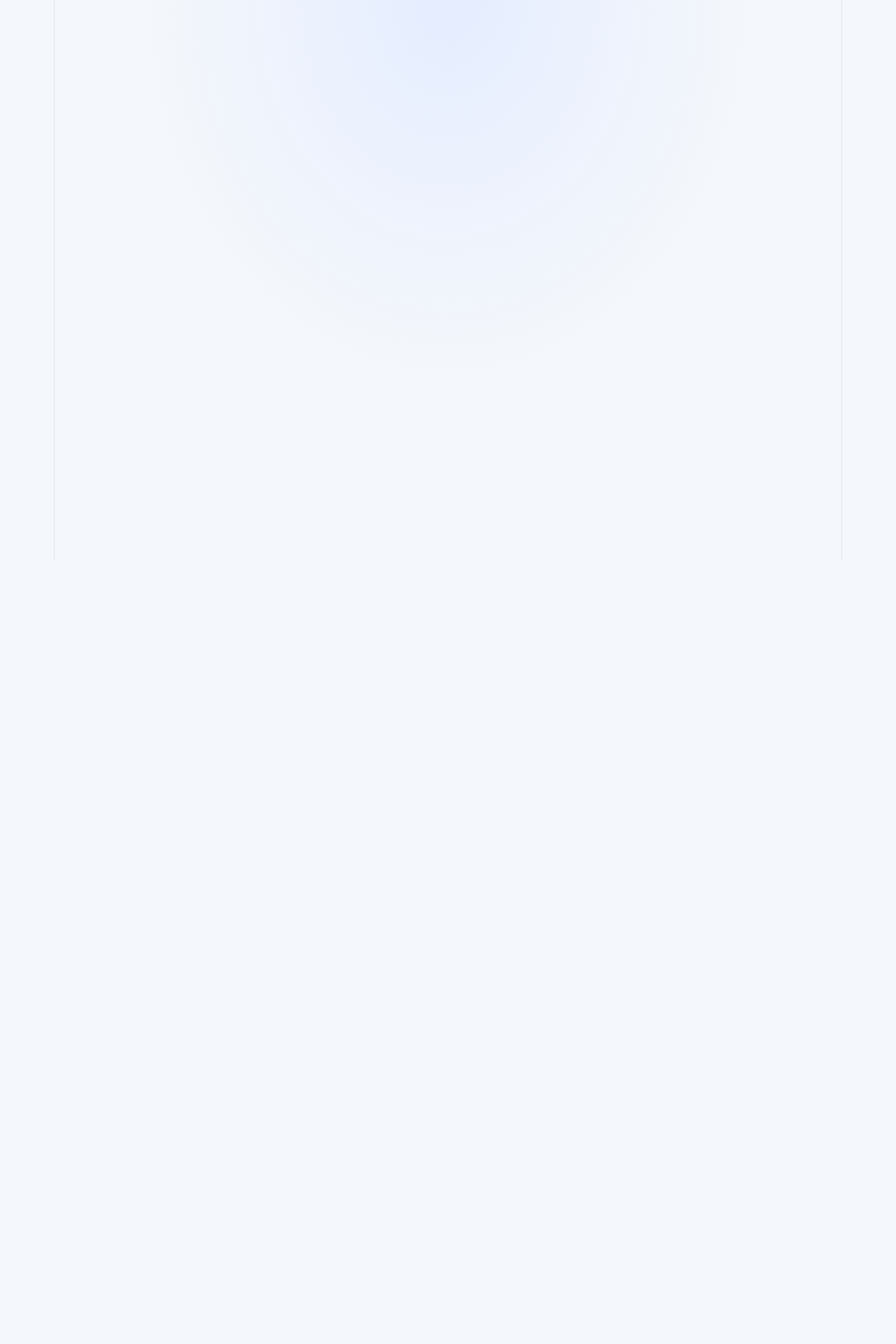
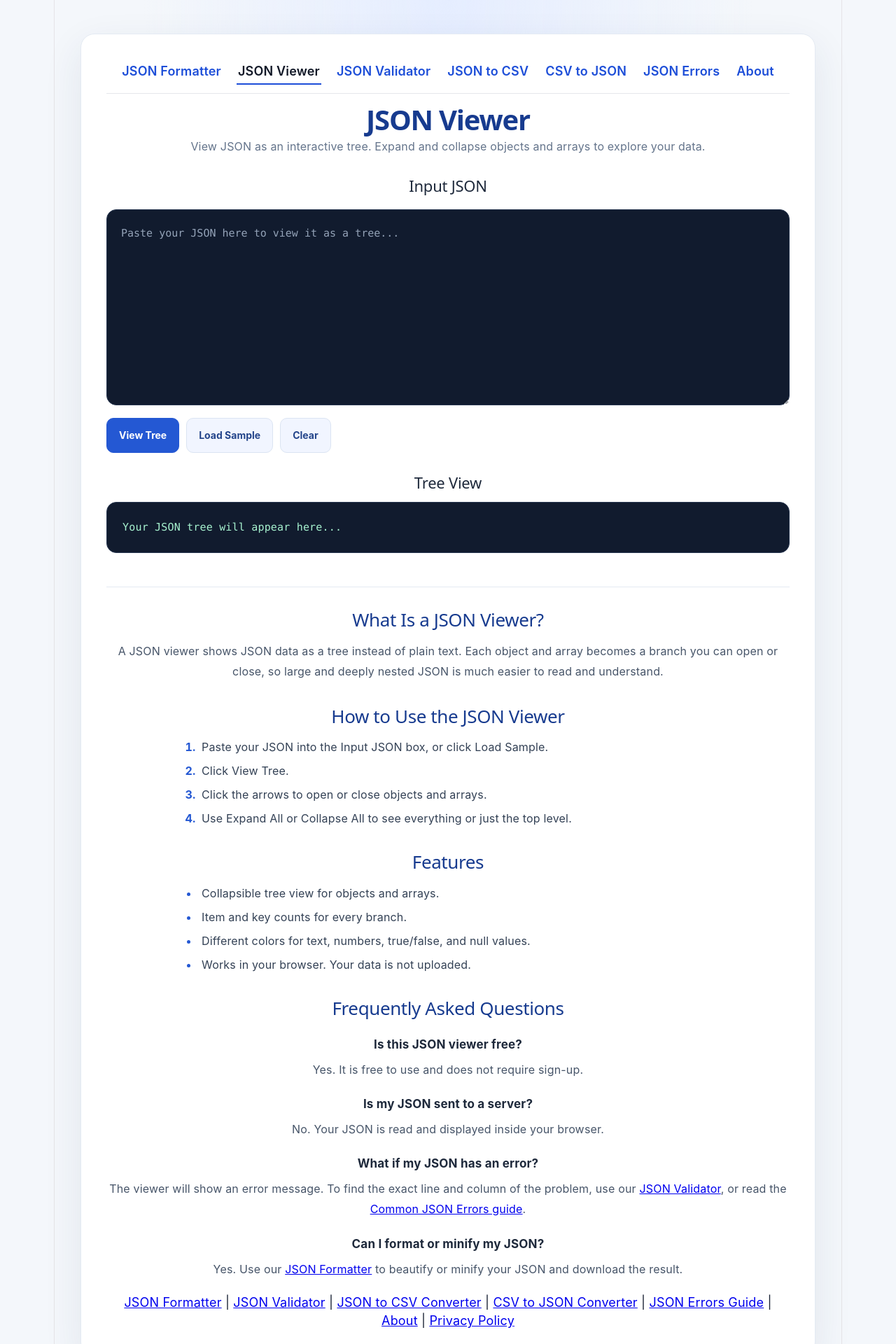
Before and after one commit to mariabk003-MS/online-json-formatter, a React (Vite) app: page /json-viewer in a window 1280 px wide. Before the commit this address had no page. Shown: the top 1920 px of the page at 70% size. Before the commit the page ends 800 px from the top, so only its background shows below. Built offline with nearby package versions, Linux system fonts and the light colour scheme.

Commit message:
Add JSON Viewer tree page

```diff
--- /dev/null
+++ b/src/JsonViewer.css
@@ -0,0 +1,62 @@
+.jv-tree {
+  background: #0f172a;
+  color: #e2e8f0;
+  border-radius: 12px;
+  padding: 16px;
+  font-family: ui-monospace, Consolas, 'Courier New', monospace;
+  font-size: 14px;
+  line-height: 1.8;
+  text-align: left;
+  overflow: auto;
+  min-height: 200px;
+  max-height: 560px;
+}
+
+.jv-row {
+  overflow-wrap: anywhere;
+}
+
+.jv-children {
+  margin-left: 10px;
+  padding-left: 14px;
+  border-left: 1px dashed #334155;
+}
+
+.jv-tree .jv-toggle {
+  background: none;
+  border: none;
+  box-shadow: none;
+  color: #cbd5e1;
+  cursor: pointer;
+  font-size: 18px;
+  line-height: 1;
+  width: 24px;
+  height: 24px;
+  margin: 0;
+  padding: 0;
+  transform: none;
+  vertical-align: middle;
+}
+
+.jv-tree .jv-toggle:hover {
+  background: none;
+  color: #ffffff;
+  transform: none;
+}
+
+.jv-spacer {
+  display: inline-block;
+  width: 24px;
+}
+
+.jv-key { color: #93c5fd; }
+.jv-colon { color: #94a3b8; }
+.jv-string { color: #86efac; }
+.jv-number { color: #fdba74; }
+.jv-boolean { color: #c4b5fd; }
+.jv-null { color: #f87171; }
+
+.jv-summary {
+  color: #94a3b8;
+  cursor: pointer;
+}
--- /dev/null
+++ b/src/JsonViewer.jsx
@@ -0,0 +1,253 @@
+import { useState } from 'react'
+import './App.css'
+import './JsonViewer.css'
+import NavBar from './NavBar.jsx'
+
+// Shows a simple value (text, number, true/false, null) in its own color.
+function ValueText({ value }) {
+  if (value === null) return <span className="jv-null">null</span>
+  if (typeof value === 'string') return <span className="jv-string">"{value}"</span>
+  if (typeof value === 'number') return <span className="jv-number">{String(value)}</span>
+  if (typeof value === 'boolean') return <span className="jv-boolean">{String(value)}</span>
+  return <span>{String(value)}</span>
+}
+
+// One line of the tree. Objects and arrays can be opened and closed.
+function TreeNode({ name, value, depth, openAll }) {
+  const isContainer = value !== null && typeof value === 'object'
+  const [open, setOpen] = useState(openAll === null ? depth < 2 : openAll)
+
+  const label =
+    name === undefined ? null : (
+      <>
+        <span className="jv-key">{typeof name === 'number' ? name : `"${name}"`}</span>
+        <span className="jv-colon">: </span>
+      </>
+    )
+
+  if (!isContainer) {
+    return (
+      <div className="jv-row">
+        <span className="jv-spacer" />
+        {label}
+        <ValueText value={value} />
+      </div>
+    )
+  }
+
+  const isArray = Array.isArray(value)
+  const entries = isArray
+    ? value.map((item, index) => [index, item])
+    : Object.entries(value)
+  const summary = isArray
+    ? `[ ${entries.length} ${entries.length === 1 ? 'item' : 'items'} ]`
+    : `{ ${entries.length} ${entries.length === 1 ? 'key' : 'keys'} }`
+
+  return (
+    <div>
+      <div className="jv-row">
+        <button
+          type="button"
+          className="jv-toggle"
+          onClick={() => setOpen(!open)}
+          aria-expanded={open}
+          aria-label={open ? 'Collapse' : 'Expand'}
+        >
+          {open ? '▾' : '▸'}
+        </button>
+        {label}
+        <span className="jv-summary" onClick={() => setOpen(!open)}>
+          {summary}
+        </span>
+      </div>
+      {open && entries.length > 0 && (
+        <div className="jv-children">
+          {entries.map(([key, child]) => (
+            <TreeNode
+              key={key}
+              name={key}
+              value={child}
+              depth={depth + 1}
+              openAll={openAll}
+            />
+          ))}
+        </div>
+      )}
+    </div>
+  )
+}
+
+function JsonViewer() {
+  const [json, setJson] = useState('')
+  const [data, setData] = useState(null)
+  const [error, setError] = useState('')
+  const [openAll, setOpenAll] = useState(null)
+  const [treeVersion, setTreeVersion] = useState(0)
+
+  function showTree(text) {
+    if (!text.trim()) {
+      setData(null)
+      setError('Please paste your JSON first.')
+      return
+    }
+    try {
+      setData({ value: JSON.parse(text) })
+      setError('')
+      setOpenAll(null)
+      setTreeVersion((v) => v + 1)
+    } catch (err) {
+      setData(null)
+      setError('Invalid JSON: ' + err.message)
+    }
+  }
+
+  function expandAll() {
+    setOpenAll(true)
+    setTreeVersion((v) => v + 1)
+  }
+
+  function collapseAll() {
+    setOpenAll(false)
+    setTreeVersion((v) => v + 1)
+  }
+
+  function loadSample() {
+    const sample = {
+      store: 'Online Shop',
+      open: true,
+      rating: 4.7,
+      address: { city: 'Lahore', country: 'Pakistan' },
+      products: [
+        { id: 1, name: 'Keyboard', price: 2500, inStock: true },
+        { id: 2, name: 'Mouse', price: 1200, inStock: false },
+      ],
+      discount: null,
+    }
+    const text = JSON.stringify(sample, null, 2)
+    setJson(text)
+    showTree(text)
+  }
+
+  function clearAll() {
+    setJson('')
+    setData(null)
+    setError('')
+  }
+
+  return (
+    <div className="app">
+      <NavBar />
+      <h1>JSON Viewer</h1>
+      <p>
+        View JSON as an interactive tree. Expand and collapse objects and
+        arrays to explore your data.
+      </p>
+
+      <div className="editor-layout">
+        <section className="editor-panel">
+          <h2>Input JSON</h2>
+
+          <textarea
+            placeholder="Paste your JSON here to view it as a tree..."
+            value={json}
+            onChange={(event) => setJson(event.target.value)}
+          />
+
+          <div className="buttons">
+            <button onClick={() => showTree(json)}>View Tree</button>
+            <button onClick={loadSample}>Load Sample</button>
+            <button onClick={clearAll}>Clear</button>
+          </div>
+        </section>
+
+        <section className="editor-panel">
+          <h2>Tree View</h2>
+
+          {data && (
+            <div className="buttons">
+              <button onClick={expandAll}>Expand All</button>
+              <button onClick={collapseAll}>Collapse All</button>
+            </div>
+          )}
+
+          {error && <p className="error">{error}</p>}
+
+          {!data && !error && (
+            <pre className="result-output">Your JSON tree will appear here...</pre>
+          )}
+
+          {data && (
+            <div className="jv-tree" key={treeVersion}>
+              <TreeNode value={data.value} depth={0} openAll={openAll} />
+            </div>
+          )}
+        </section>
+      </div>
+
+      <section className="seo-content">
+        <h2>What Is a JSON Viewer?</h2>
+        <p>
+          A JSON viewer shows JSON data as a tree instead of plain text. Each
+          object and array becomes a branch you can open or close, so large
+          and deeply nested JSON is much easier to read and understand.
+        </p>
+
+        <h2>How to Use the JSON Viewer</h2>
+        <ol>
+          <li>Paste your JSON into the Input JSON box, or click Load Sample.</li>
+          <li>Click View Tree.</li>
+          <li>Click the arrows to open or close objects and arrays.</li>
+          <li>Use Expand All or Collapse All to see everything or just the top level.</li>
+        </ol>
+
+        <h2>Features</h2>
+        <ul>
+          <li>Collapsible tree view for objects and arrays.</li>
+          <li>Item and key counts for every branch.</li>
+          <li>Different colors for text, numbers, true/false, and null values.</li>
+          <li>Works in your browser. Your data is not uploaded.</li>
+        </ul>
+
+        <h2>Frequently Asked Questions</h2>
+
+        <h3>Is this JSON viewer free?</h3>
+        <p>Yes. It is free to use and does not require sign-up.</p>
+
+        <h3>Is my JSON sent to a server?</h3>
+        <p>No. Your JSON is read and displayed inside your browser.</p>
+
+        <h3>What if my JSON has an error?</h3>
+        <p>
+          The viewer will show an error message. To find the exact line and
+          column of the problem, use our{' '}
+          <a href="/json-validator">JSON Validator</a>, or read the{' '}
+          <a href="/common-json-errors">Common JSON Errors guide</a>.
+        </p>
+
+        <h3>Can I format or minify my JSON?</h3>
+        <p>
+          Yes. Use our <a href="/">JSON Formatter</a> to beautify or minify
+          your JSON and download the result.
+        </p>
+      </section>
+
+      <footer className="site-footer">
+        <a href="/">JSON Formatter</a>
+        {' | '}
+        <a href="/json-validator">JSON Validator</a>
+        {' | '}
+        <a href="/json-to-csv">JSON to CSV Converter</a>
+        {' | '}
+        <a href="/csv-to-json">CSV to JSON Converter</a>
+        {' | '}
+        <a href="/common-json-errors">JSON Errors Guide</a>
+        {' | '}
+        <a href="/about">About</a>
+        {' | '}
+        <a href="/privacy-policy">Privacy Policy</a>
+      </footer>
+    </div>
+  )
+}
+
+export default JsonViewer
--- a/src/NavBar.jsx
+++ b/src/NavBar.jsx
@@ -1,12 +1,12 @@
 const links = [
   ['/', 'JSON Formatter'],
+  ['/json-viewer', 'JSON Viewer'],
   ['/json-validator', 'JSON Validator'],
   ['/json-to-csv', 'JSON to CSV'],
   ['/csv-to-json', 'CSV to JSON'],
   ['/common-json-errors', 'JSON Errors'],
   ['/about', 'About'],
 ]
-
 function NavBar() {
   const path = window.location.pathname.replace(/\/$/, '') || '/'
 
--- a/src/main.jsx
+++ b/src/main.jsx
@@ -9,6 +9,7 @@ import About from './About.jsx'
 import CsvToJson from './CsvToJson.jsx'
 import JsonValidator from './JsonValidator.jsx'
 import JsonErrorsGuide from './JsonErrorsGuide.jsx'
+import JsonViewer from './JsonViewer.jsx'
 
 createRoot(document.getElementById('root')).render(
   <StrictMode>
@@ -21,6 +22,7 @@ createRoot(document.getElementById('root')).render(
         <Route path="/csv-to-json" element={<CsvToJson />} />
         <Route path="/json-validator" element={<JsonValidator />} />
         <Route path="/common-json-errors" element={<JsonErrorsGuide />} />
+        <Route path="/json-viewer" element={<JsonViewer />} />
       </Routes>
     </BrowserRouter>
   </StrictMode>,
--- a/vite.config.js
+++ b/vite.config.js
@@ -15,6 +15,7 @@ export default defineConfig({
         csvToJson: fileURLToPath(new URL('./csv-to-json.html', import.meta.url)),
         jsonValidator: fileURLToPath(new URL('./json-validator.html', import.meta.url)),
         jsonErrors: fileURLToPath(new URL('./common-json-errors.html', import.meta.url)),
+        jsonViewer: fileURLToPath(new URL('./json-viewer.html', import.meta.url)),
       },
     },
   },
```
Also changed, not shown: json-viewer.html (added, +24 -0 lines), vercel.json, 1 other file (tests, documents, lock files or other folders).
